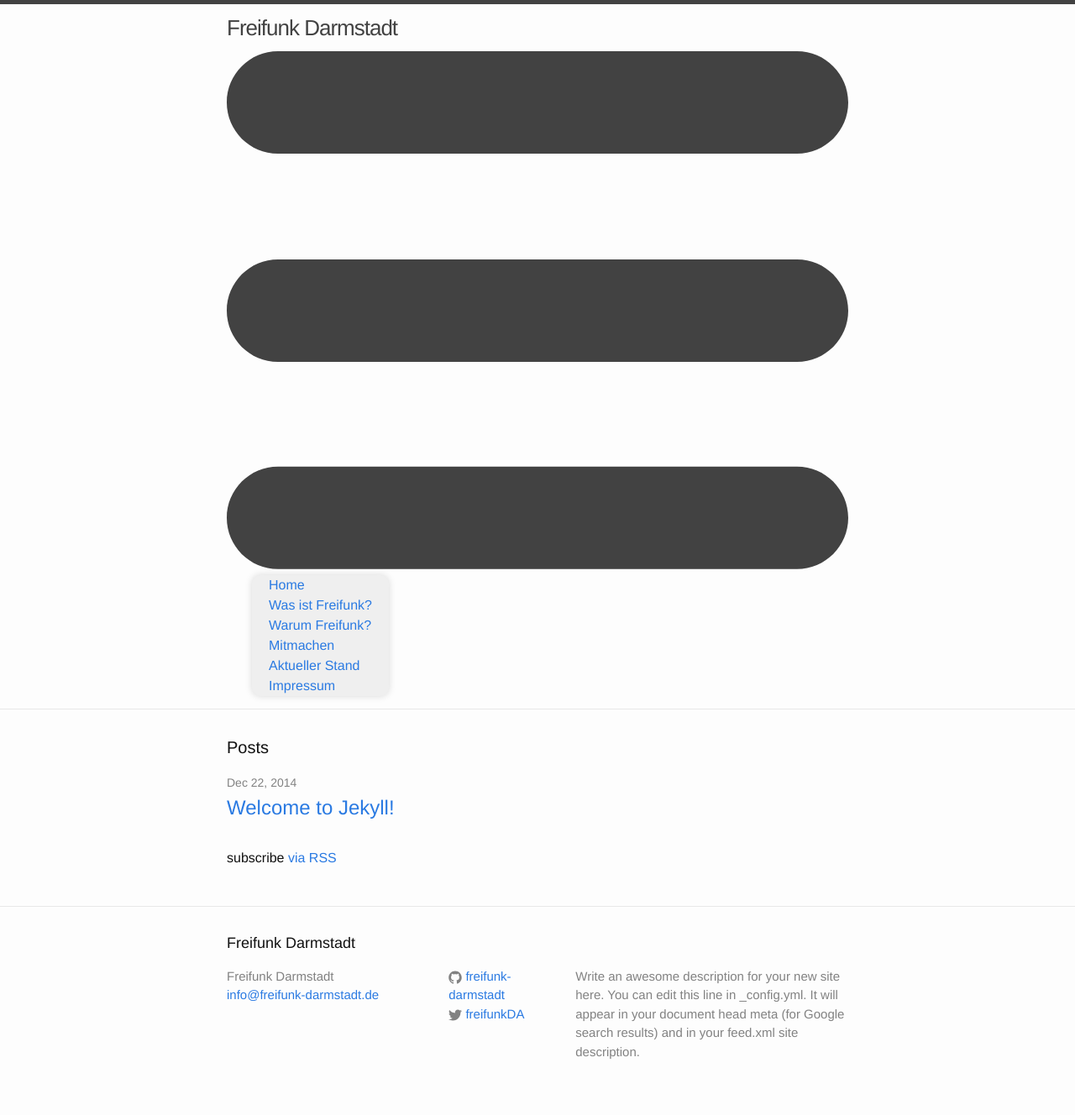
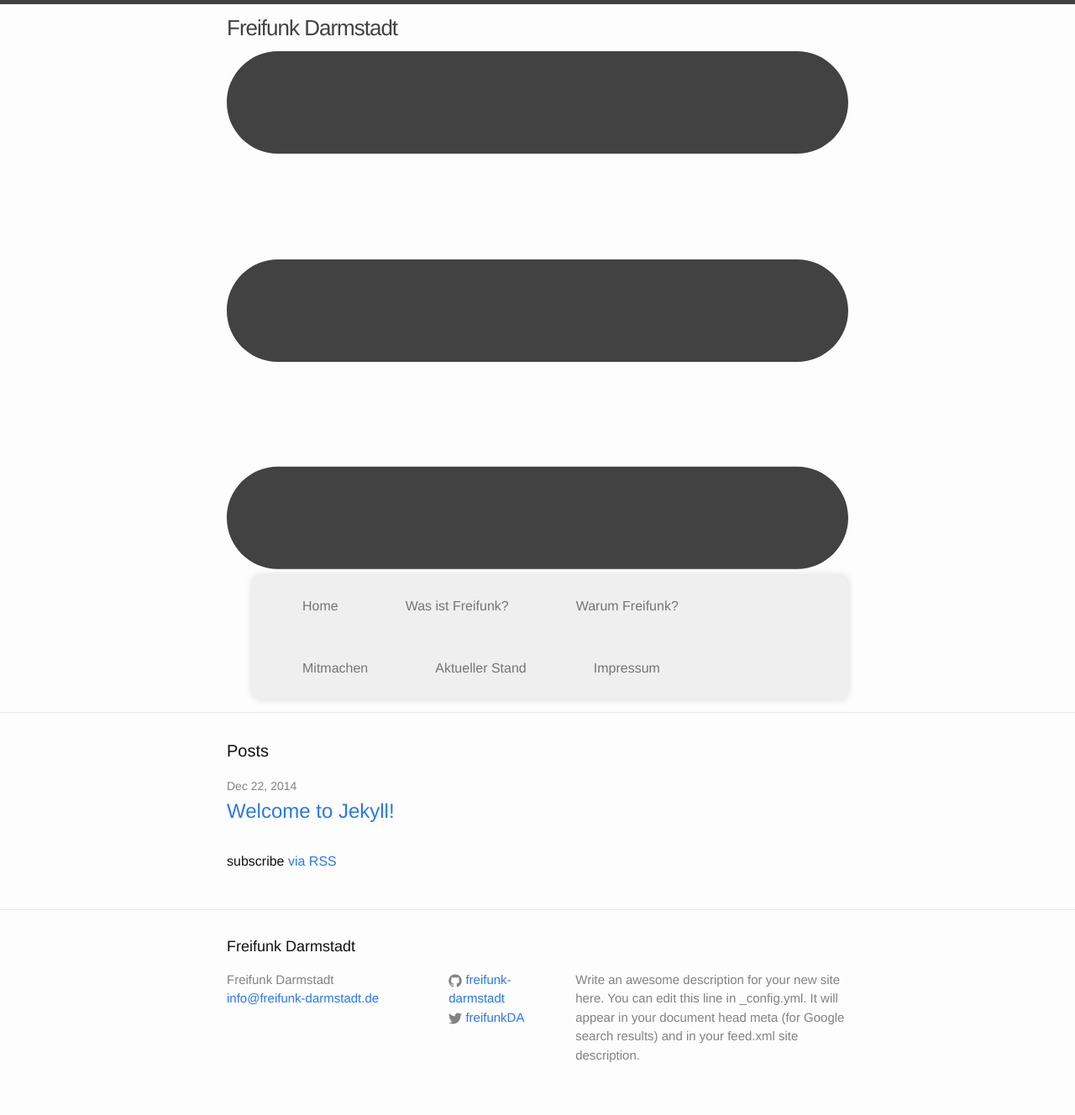
Before and after one commit to mdrenger/darmstadt.freifunk.net, a Jekyll site: the page built from pages/index.html, in a window 1280 px wide. Shown: the whole page at 84% size. Built offline with Jekyll 4.4.1, drawn with Linux system fonts in a browser that asks for light colours.

Commit message:
changed menu layout

```diff
--- a/_sass/_layout.scss
+++ b/_sass/_layout.scss
@@ -45,6 +45,24 @@
 nav div.trigger ul:after {
 	content: ""; clear: both; display: block;
 }
+
+nav div.trigger ul li {
+	float: left;
+}
+	nav div.trigger ul li:hover {
+		background: #4b545f;
+		background: linear-gradient(top, #4f5964 0%, #5f6975 40%);
+		background: -moz-linear-gradient(top, #4f5964 0%, #5f6975 40%);
+		background: -webkit-linear-gradient(top, #4f5964 0%,#5f6975 40%);
+	}
+		nav ul li:hover a {
+			color: #fff;
+		}
+
+	nav div.trigger ul li a {
+		display: block; padding: 25px 40px;
+		color: #757575; text-decoration: none;
+	}
 
 /**
  * Site footer
```
